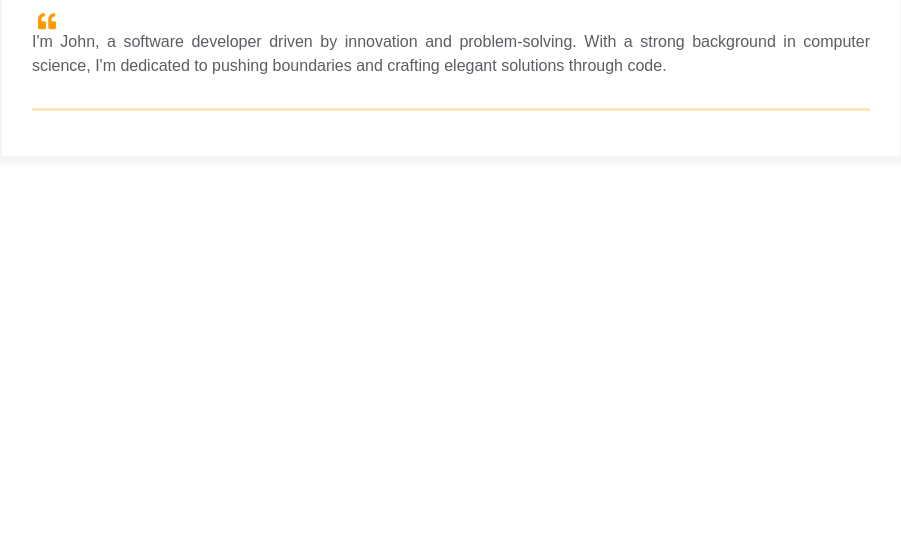
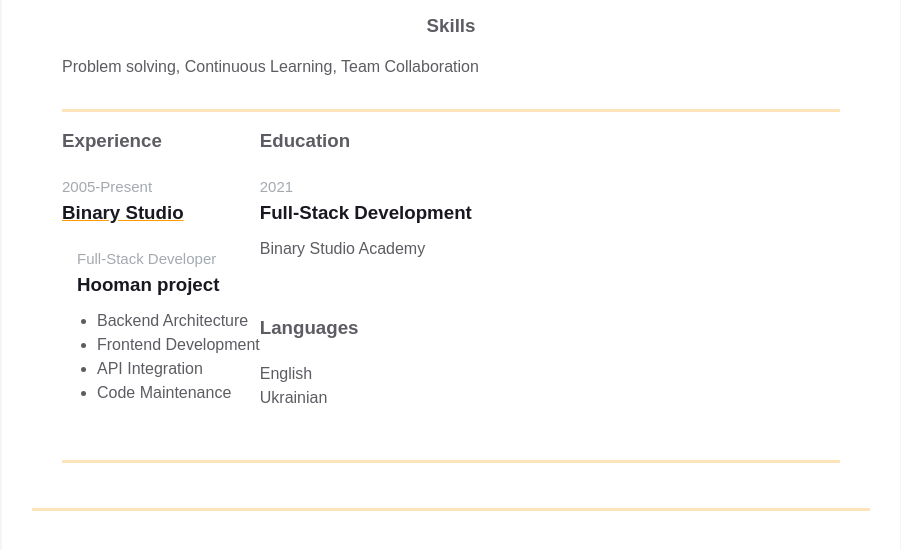
Before and after one commit to Bohdan99I/homepage, a plain HTML site: page index.html in a window 1280 px wide. Shown: the part 338-888 px from the top of the page, without its empty margins (189-1090 px from the left). Before the commit the page ends 800 px from the top, so only its background shows below. Drawn offline with Linux system fonts and the light colour scheme.

Commit message:
Added secondary content (skills, experience, education, languages)

```diff
--- a/index.html
+++ b/index.html
@@ -73,29 +73,83 @@
 
           <div class="resume__block">
             <div class="intro">
-              <div class="intro__icon-wrapper">
-                <svg
-                  class="intro__icon"
-                  xmlns="http://www.w3.org/2000/svg"
-                  viewBox="0 0 512 512"
-                >
-                  <path
-                    d="M464 256h-80v-64c0-35.3 28.7-64 64-64h8c13.3 0 24-10.7
-                24-24V56c0-13.3-10.7-24-24-24h-8c-88.4 0-160 71.6-160 160v240c0
-                26.5 21.5 48 48 48h128c26.5 0 48-21.5
-                48-48V304c0-26.5-21.5-48-48-48zm-288 0H96v-64c0-35.3 28.7-64
-                64-64h8c13.3 0 24-10.7 24-24V56c0-13.3-10.7-24-24-24h-8C71.6
-                32 0 103.6 0 192v240c0 26.5 21.5 48 48 48h128c26.5 0 48-21.5
-                48-48V304c0-26.5-21.5-48-48-48z"
-                  ></path>
-                </svg>
+              <div class="container">
+                <div class="resume__block">
+                  <div class="skills">
+                    <h3 class="skills__header">Skills</h3>
+                    <p class="skills__text">
+                      Problem solving, Continuous Learning, Team Collaboration
+                    </p>
+                  </div>
+                </div>
               </div>
-              <p class="intro_text">
-                I'm John, a software developer driven by innovation and
-                problem-solving. With a strong background in computer science,
-                I'm dedicated to pushing boundaries and crafting elegant
-                solutions through code.
-              </p>
+
+              <div class="container">
+                <div class="resume__block">
+                  <div class="main-info fh">
+                    <div class="experiences">
+                      <h3 class="experiences__header">Experience</h3>
+                      <div class="experiences__company">
+                        <div class="experiences__company-header">
+                          <span class="experiences__company-header-durability"
+                            >2005-Present</span
+                          >
+                          <h3 class="experiences__company-header-name">
+                            Binary Studio
+                          </h3>
+                        </div>
+
+                        <div class="experiences__company-project">
+                          <span class="experiences__company-project-role"
+                            >Full-Stack Developer</span
+                          >
+                          <h3 class="experiences__company-project-name">
+                            Hooman project
+                          </h3>
+                          <ul
+                            class="experiences__company-project-responsibilities"
+                          >
+                            <li>Backend Architecture</li>
+                            <li>Frontend Development</li>
+                            <li>API Integration</li>
+                            <li>Code Maintenance</li>
+                          </ul>
+                        </div>
+                      </div>
+                    </div>
+
+                    <div class="additional-info fv">
+                      <div class="additional-info__education">
+                        <h3 class="additional-info__education-header">
+                          Education
+                        </h3>
+                        <div class="additional-info__education-university">
+                          <span
+                            class="additional-info__education-university-durability"
+                            >2021</span
+                          >
+                          <h3
+                            class="additional-info__education-university-speciality"
+                          >
+                            Full-Stack Development
+                          </h3>
+                          <p class="additional-info__education-university-name">
+                            Binary Studio Academy
+                          </p>
+                        </div>
+                      </div>
+
+                      <div class="additional-info__languages">
+                        <h3 class="additional-info__languages-header">
+                          Languages
+                        </h3>
+                        <p class="additional-info__languages-item">English</p>
+                        <p class="additional-info__languages-item">Ukrainian</p>
+                      </div>
+                    </div>
+                  </div>
+                </div>
+              </div>
             </div>
           </div>
         </div>
```
